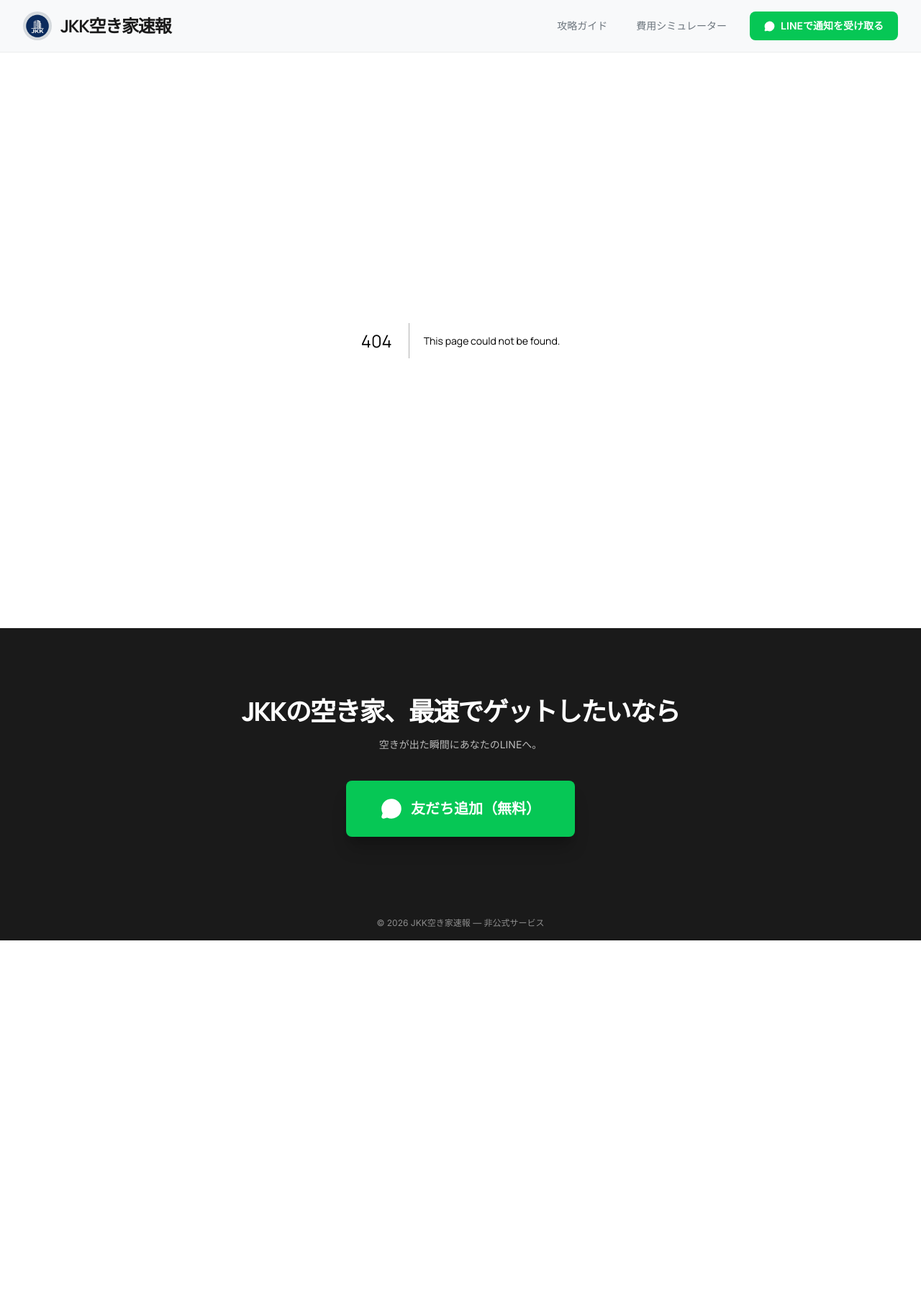
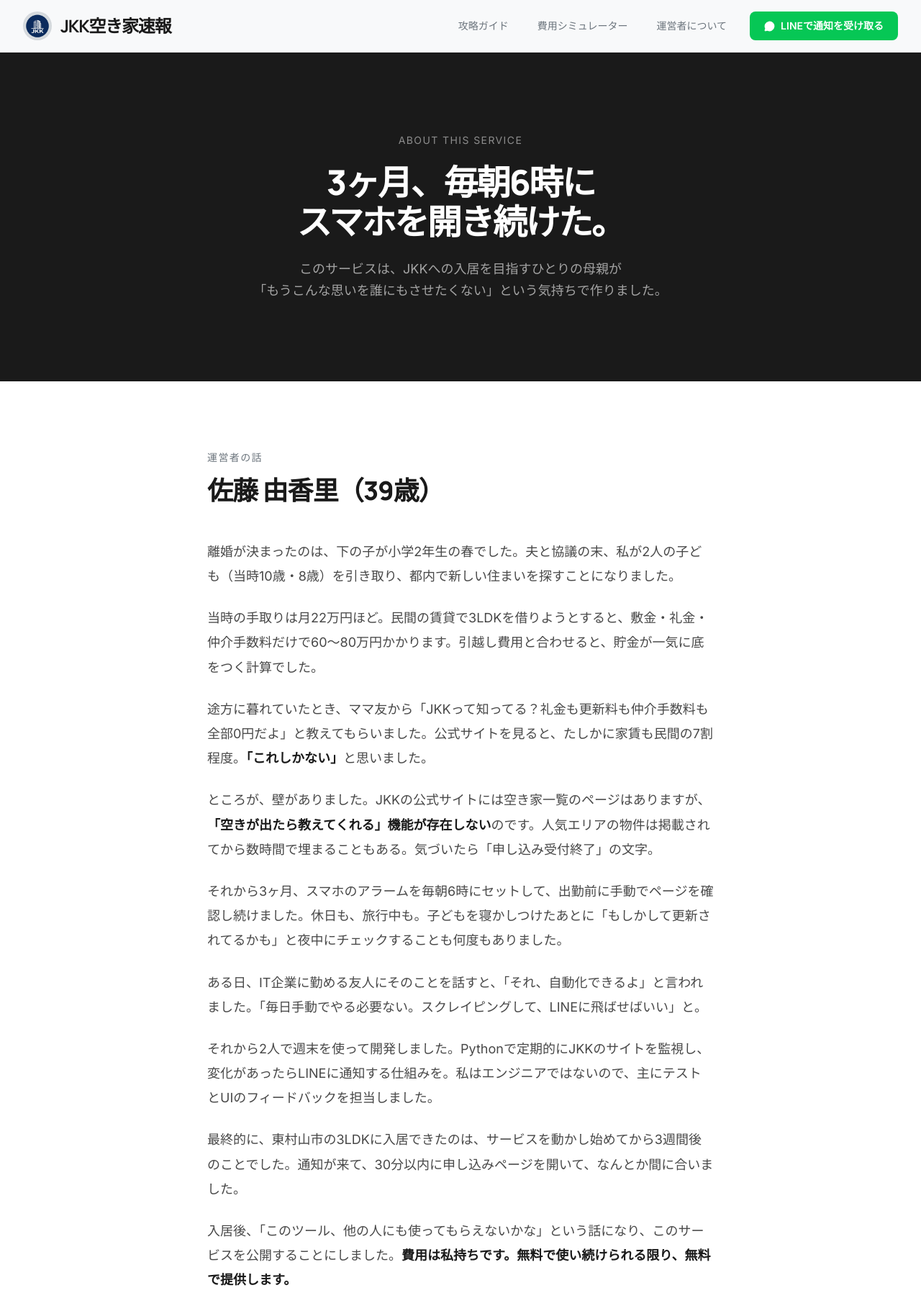
Before and after one commit to georgehamano/jkk-akiya, a Next.js app: page /about in a window 1280 px wide. Before the commit this address had no page. Shown: the top 1804 px of the page at 72% size. Before the commit the page ends 1307 px from the top, so only its background shows below. Built offline with nearby package versions, Linux system fonts and the light colour scheme.

Commit message:
feat: 運営者紹介ページ（/about）を追加
Co-Authored-By: Claude Sonnet 4.6 <noreply@anthropic.com>

```diff
--- /dev/null
+++ b/src/app/about/page.tsx
@@ -0,0 +1,157 @@
+import type { Metadata } from "next";
+import { Banknote, RefreshCw, Handshake, TrendingDown, Shield, Clock, Home, Heart } from "lucide-react";
+
+export const metadata: Metadata = {
+  title: "運営者について | JKK空き家速報",
+  description: "JKKへの入居を目指すひとりの母親が、3ヶ月の苦労の末に作ったサービスです。JKKの魅力と、このサービスが生まれた背景をご紹介します。",
+};
+
+const jkkBenefits = [
+  {
+    icon: Banknote,
+    title: "礼金 0円",
+    body: "民間賃貸では家賃1〜2ヶ月分を「お礼」として支払うのが慣習ですが、JKKには一切ありません。",
+  },
+  {
+    icon: RefreshCw,
+    title: "更新料 0円",
+    body: "2年ごとに発生する更新料も不要。10年住めば家賃10〜20ヶ月分の差になる計算です。",
+  },
+  {
+    icon: Handshake,
+    title: "仲介手数料 0円",
+    body: "JKKに直接申し込むため、不動産仲介業者への手数料（通常家賃1ヶ月分）がかかりません。",
+  },
+  {
+    icon: TrendingDown,
+    title: "家賃が相場より安い",
+    body: "同じエリア・広さの民間物件と比べて、家賃が20〜35%程度安いケースが多く報告されています。公共性を重視した家賃設定が背景にあります。",
+  },
+  {
+    icon: Shield,
+    title: "東京都の公的機関が運営",
+    body: "東京都住宅供給公社（JKK）は都が出資する公的機関。オーナートラブルや突然の立退き要求のリスクが低く、安心して長く住めます。",
+  },
+  {
+    icon: Clock,
+    title: "期間の定めなし・長期入居可",
+    body: "定期借家契約ではなく普通借家契約が基本。「2年で退去してほしい」といったことはなく、腰を落ち着けて暮らせます。",
+  },
+  {
+    icon: Home,
+    title: "設備・共用部が充実",
+    body: "エレベーター完備の中高層棟、駐輪場・駐車場、管理人常駐の団地も多数。民間の築古物件に比べ管理が行き届いています。",
+  },
+  {
+    icon: Heart,
+    title: "子育て・ファミリー向け物件が豊富",
+    body: "3LDK以上のファミリータイプが多く、周辺に公園・学校が整った環境の物件も充実。子育て世帯に特に人気です。",
+  },
+];
+
+export default function AboutPage() {
+  return (
+    <div>
+      {/* ヒーロー */}
+      <section className="bg-[#1A1A1A] py-20 sm:py-28">
+        <div className="max-w-3xl mx-auto px-4 sm:px-8 text-center">
+          <p className="text-white/50 text-xs sm:text-sm mb-5 tracking-widest uppercase">
+            About this service
+          </p>
+          <h1
+            className="text-4xl sm:text-5xl font-extrabold text-white leading-[1.15] tracking-tighter mb-6"
+            style={{ fontFamily: "Manrope, sans-serif" }}
+          >
+            3ヶ月、毎朝6時に<br />スマホを開き続けた。
+          </h1>
+          <p className="text-white/60 text-base sm:text-lg leading-relaxed">
+            このサービスは、JKKへの入居を目指すひとりの母親が<br className="hidden sm:block" />
+            「もうこんな思いを誰にもさせたくない」という気持ちで作りました。
+          </p>
+        </div>
+      </section>
+
+      {/* ストーリー */}
+      <section className="py-16 sm:py-24 bg-white">
+        <div className="max-w-3xl mx-auto px-4 sm:px-8">
+          <p className="text-[#6C757D] text-xs sm:text-sm mb-4 tracking-widest uppercase">運営者の話</p>
+          <h2
+            className="text-3xl sm:text-4xl font-extrabold text-[#1A1A1A] tracking-tight mb-10 sm:mb-12"
+            style={{ fontFamily: "Manrope, sans-serif" }}
+          >
+            佐藤 由香里（39歳）
+          </h2>
+
+          <div className="space-y-6 text-[#1A1A1A]/80 leading-[1.9] text-base sm:text-lg">
+            <p>
+              離婚が決まったのは、下の子が小学2年生の春でした。夫と協議の末、私が2人の子ども（当時10歳・8歳）を引き取り、都内で新しい住まいを探すことになりました。
+            </p>
+            <p>
+              当時の手取りは月22万円ほど。民間の賃貸で3LDKを借りようとすると、敷金・礼金・仲介手数料だけで60〜80万円かかります。引越し費用と合わせると、貯金が一気に底をつく計算でした。
+            </p>
+            <p>
+              途方に暮れていたとき、ママ友から「JKKって知ってる？礼金も更新料も仲介手数料も全部0円だよ」と教えてもらいました。公式サイトを見ると、たしかに家賃も民間の7割程度。<strong className="text-[#1A1A1A]">「これしかない」</strong>と思いました。
+            </p>
+            <p>
+              ところが、壁がありました。JKKの公式サイトには空き家一覧のページはありますが、<strong className="text-[#1A1A1A]">「空きが出たら教えてくれる」機能が存在しない</strong>のです。人気エリアの物件は掲載されてから数時間で埋まることもある。気づいたら「申し込み受付終了」の文字。
+            </p>
+            <p>
+              それから3ヶ月、スマホのアラームを毎朝6時にセットして、出勤前に手動でページを確認し続けました。休日も、旅行中も。子どもを寝かしつけたあとに「もしかして更新されてるかも」と夜中にチェックすることも何度もありました。
+            </p>
+            <p>
+              ある日、IT企業に勤める友人にそのことを話すと、「それ、自動化できるよ」と言われました。「毎日手動でやる必要ない。スクレイピングして、LINEに飛ばせばいい」と。
+            </p>
+            <p>
+              それから2人で週末を使って開発しました。Pythonで定期的にJKKのサイトを監視し、変化があったらLINEに通知する仕組みを。私はエンジニアではないので、主にテストとUIのフィードバックを担当しました。
+            </p>
+            <p>
+              最終的に、東村山市の3LDKに入居できたのは、サービスを動かし始めてから3週間後のことでした。通知が来て、30分以内に申し込みページを開いて、なんとか間に合いました。
+            </p>
+            <p>
+              入居後、「このツール、他の人にも使ってもらえないかな」という話になり、このサービスを公開することにしました。<strong className="text-[#1A1A1A]">費用は私持ちです。無料で使い続けられる限り、無料で提供します。</strong>
+            </p>
+          </div>
+        </div>
+      </section>
+
+      {/* JKKの魅力 */}
+      <section className="py-16 sm:py-24 bg-[#F3F4F5]">
+        <div className="max-w-7xl mx-auto px-4 sm:px-8">
+          <p className="text-[#6C757D] text-xs sm:text-sm mb-4 tracking-widest uppercase">Why JKK</p>
+          <h2
+            className="text-3xl sm:text-4xl font-extrabold text-[#1A1A1A] tracking-tight mb-10 sm:mb-14"
+            style={{ fontFamily: "Manrope, sans-serif" }}
+          >
+            JKKが選ばれる8つの理由
+          </h2>
+          <div className="grid grid-cols-1 sm:grid-cols-2 lg:grid-cols-4 gap-5 sm:gap-6">
+            {jkkBenefits.map(({ icon: Icon, title, body }) => (
+              <div
+                key={title}
+                className="flex flex-col gap-4 p-6 bg-white rounded-lg border border-[#1A1A1A]/5 shadow-[0_8px_32px_rgba(26,26,26,0.05)]"
+              >
+                <Icon size={28} className="text-[#1A1A1A]" />
+                <h3 className="text-base font-bold text-[#1A1A1A]">{title}</h3>
+                <p className="text-sm text-[#6C757D] leading-relaxed">{body}</p>
+              </div>
+            ))}
+          </div>
+        </div>
+      </section>
+
+      {/* 免責・注記 */}
+      <section className="py-12 sm:py-16 bg-white">
+        <div className="max-w-3xl mx-auto px-4 sm:px-8">
+          <div className="bg-[#F8F9FA] rounded-lg p-6 sm:p-8 border border-[#1A1A1A]/5">
+            <h3 className="text-sm font-bold text-[#1A1A1A] mb-3">ご注意</h3>
+            <ul className="space-y-2 text-sm text-[#6C757D] leading-relaxed list-disc list-inside">
+              <li>本サービスは東京都住宅供給公社（JKK東京）の非公式サービスです。JKK東京とは一切関係ありません。</li>
+              <li>掲載情報はJKK東京の公式サイトから自動取得しています。正確性は保証できません。申し込みは必ず公式サイトでご確認ください。</li>
+              <li>サービスの継続・通知の到達を保証するものではありません。重要な申し込みは公式サイトも定期的にご確認ください。</li>
+            </ul>
+          </div>
+        </div>
+      </section>
+    </div>
+  );
+}
--- a/src/components/layout/Header.tsx
+++ b/src/components/layout/Header.tsx
@@ -43,6 +43,12 @@ export function Header() {
           >
             費用シミュレーター
           </Link>
+          <Link
+            href="/about"
+            className="text-[#6C757D] hover:text-[#1A1A1A] transition-colors px-2 py-1 rounded-sm hover:bg-[#F3F4F5]"
+          >
+            運営者について
+          </Link>
           <a
             href={LINE_ADD_FRIEND_URL}
             className="bg-[#06C755] text-white font-bold px-5 py-2.5 rounded-lg text-sm transition-all duration-200 hover:opacity-90 active:scale-95 flex items-center gap-2"
@@ -79,6 +85,13 @@ export function Header() {
           >
             費用シミュレーター
           </Link>
+          <Link
+            href="/about"
+            onClick={() => setOpen(false)}
+            className="text-[#1A1A1A] font-medium px-4 py-3 rounded-lg hover:bg-[#F3F4F5] transition-colors"
+          >
+            運営者について
+          </Link>
           <a
             href={LINE_ADD_FRIEND_URL}
             onClick={() => setOpen(false)}
```
